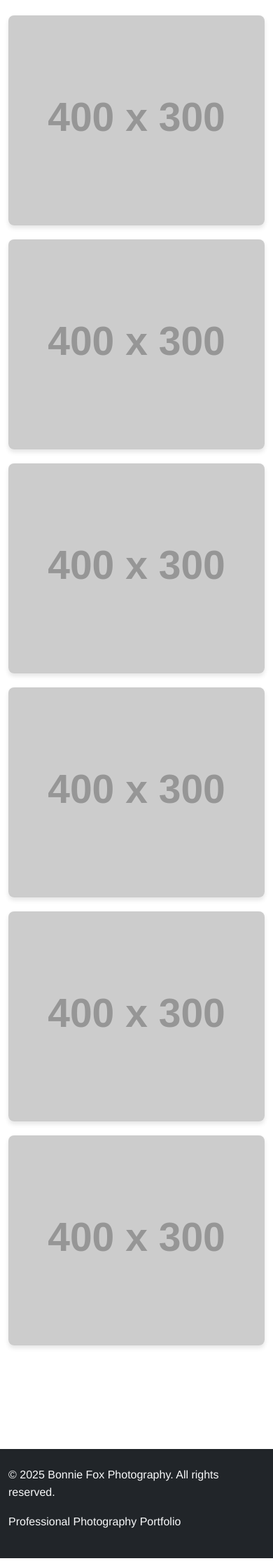
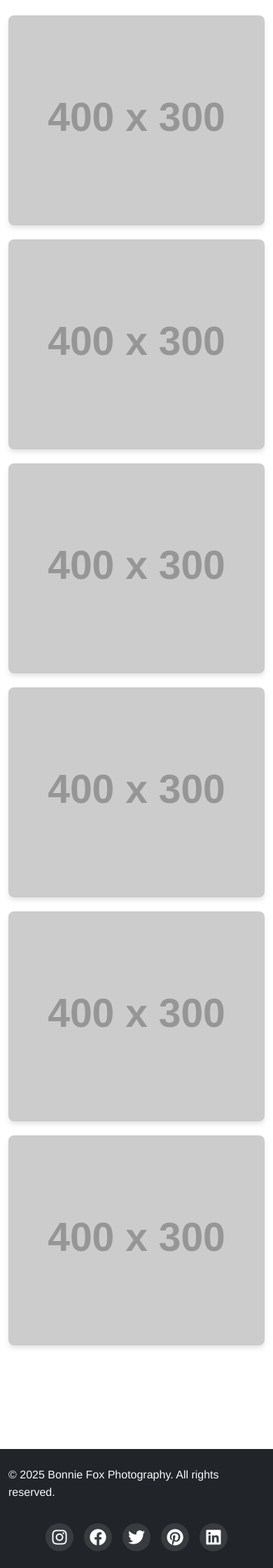
Before and after one commit to JakeDFox/photography-site, a Jekyll site: the page built from index.html, in a window 390 px wide. Shown: the part 1006-3246 px from the top of the page at 70% size. Built offline with Jekyll 4.4.1, drawn with Linux system fonts in a browser that asks for light colours.

Commit message:
font awesome

```diff
--- a/_includes/footer.html
+++ b/_includes/footer.html
@@ -5,7 +5,23 @@
                 <p>&copy; {{ 'now' | date: "%Y" }} {{ site.title }}. All rights reserved.</p>
             </div>
             <div class="col-md-6 text-md-end">
-                <p>{{ site.description }}</p>
+                <div class="social-icons">
+                    <a href="https://www.instagram.com" target="_blank" rel="noopener noreferrer" class="social-icon" aria-label="Instagram">
+                        <i class="fab fa-instagram"></i>
+                    </a>
+                    <a href="https://www.facebook.com" target="_blank" rel="noopener noreferrer" class="social-icon" aria-label="Facebook">
+                        <i class="fab fa-facebook"></i>
+                    </a>
+                    <a href="https://www.twitter.com" target="_blank" rel="noopener noreferrer" class="social-icon" aria-label="Twitter">
+                        <i class="fab fa-twitter"></i>
+                    </a>
+                    <a href="https://www.pinterest.com" target="_blank" rel="noopener noreferrer" class="social-icon" aria-label="Pinterest">
+                        <i class="fab fa-pinterest"></i>
+                    </a>
+                    <a href="https://www.linkedin.com" target="_blank" rel="noopener noreferrer" class="social-icon" aria-label="LinkedIn">
+                        <i class="fab fa-linkedin"></i>
+                    </a>
+                </div>
             </div>
         </div>
     </div>
--- a/_layouts/default.html
+++ b/_layouts/default.html
@@ -15,6 +15,9 @@
     <!-- Slick Slider CSS -->
     <link rel="stylesheet" type="text/css" href="https://cdn.jsdelivr.net/npm/slick-carousel@1.8.1/slick/slick.css"/>
     <link rel="stylesheet" type="text/css" href="https://cdn.jsdelivr.net/npm/slick-carousel@1.8.1/slick/slick-theme.css"/>
+
+    <!-- Font Awesome Icons -->
+    <link rel="stylesheet" href="https://cdnjs.cloudflare.com/ajax/libs/font-awesome/6.4.0/css/all.min.css" integrity="sha512-iecdLmaskl7CVkqkXNQ/ZH/XLlvWZOJyj7Yy7tcenmpD1ypASozpmT/E0iPtmFIB46ZmdtAc9eNBvH0H/ZpiBw==" crossorigin="anonymous" referrerpolicy="no-referrer" />
 
     <!-- Custom CSS -->
     <link rel="stylesheet" href="/photography-site/assets/css/main.css">
--- a/assets/css/main.css
+++ b/assets/css/main.css
@@ -315,6 +315,54 @@ body {
     margin-top: auto;
 }
 
+.social-icons {
+    display: flex;
+    gap: 15px;
+    justify-content: flex-end;
+    align-items: center;
+}
+
+.social-icon {
+    color: #fff;
+    font-size: 1.5rem;
+    transition: all 0.3s ease;
+    text-decoration: none;
+    display: inline-flex;
+    align-items: center;
+    justify-content: center;
+    width: 40px;
+    height: 40px;
+    border-radius: 50%;
+    background-color: rgba(255, 255, 255, 0.1);
+}
+
+.social-icon:hover {
+    color: #fff;
+    transform: translateY(-3px);
+    background-color: rgba(255, 255, 255, 0.2);
+}
+
+.social-icon i.fa-instagram:hover {
+    background: linear-gradient(45deg, #f09433 0%, #e6683c 25%, #dc2743 50%, #cc2366 75%, #bc1888 100%);
+    background-color: transparent;
+}
+
+.social-icon i.fa-facebook:hover {
+    background-color: #1877f2;
+}
+
+.social-icon i.fa-twitter:hover {
+    background-color: #1da1f2;
+}
+
+.social-icon i.fa-pinterest:hover {
+    background-color: #bd081c;
+}
+
+.social-icon i.fa-linkedin:hover {
+    background-color: #0077b5;
+}
+
 /* Responsive */
 @media (max-width: 768px) {
     .hero-section {
@@ -351,4 +399,9 @@ body {
     .photo-gallery .slick-next:before {
         font-size: 24px;
     }
+
+    .social-icons {
+        justify-content: center;
+        margin-top: 15px;
+    }
 }
```
